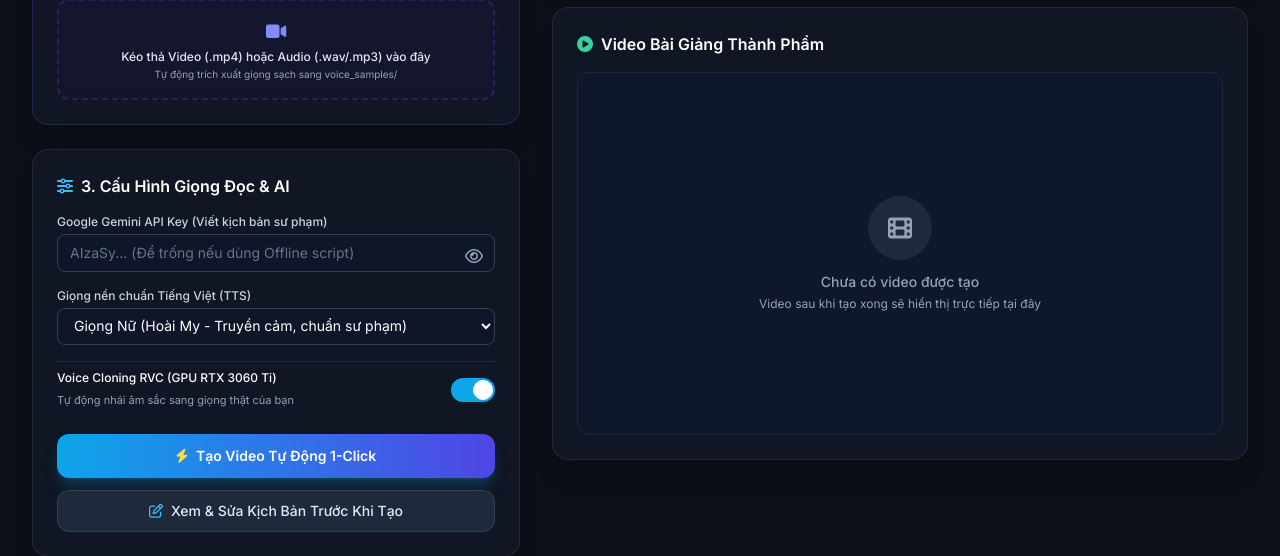
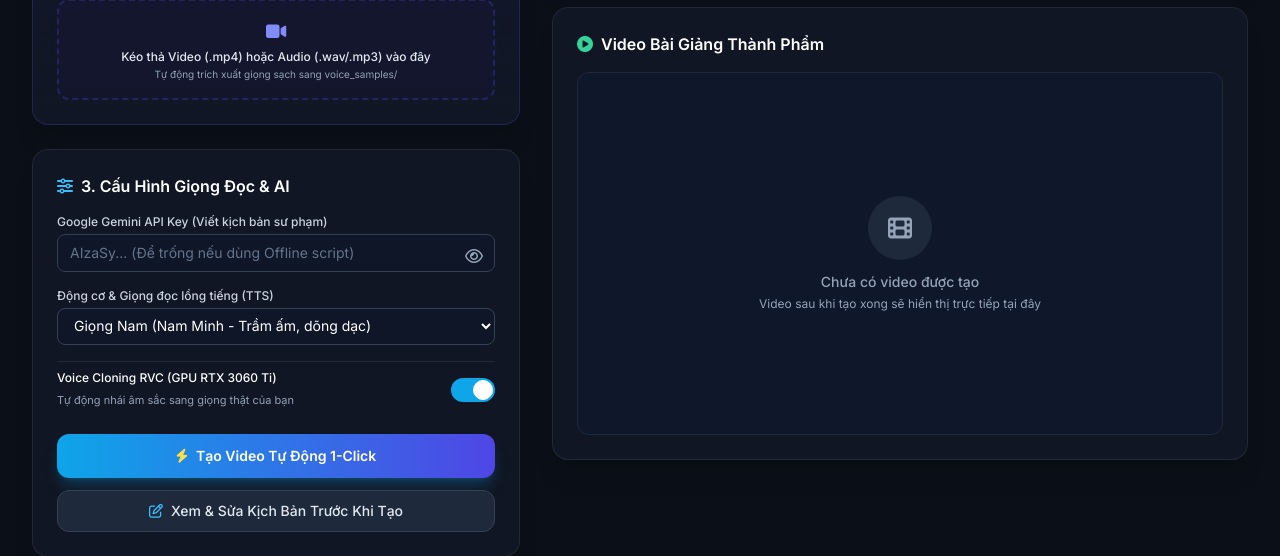
Before and after one commit to Nguyenluu2805/AI_Video_Agent_Generator, a Flask app: page / in a window 1280 px wide. Shown: the part 482-1038 px from the top of the page. Run offline with Flask 3, Linux system fonts and the light colour scheme; data that the repository does not hold is empty; some libraries are stand-ins or nearby versions.

Commit message:
feat: add voice engine selector in Web Studio supporting Microsoft Neural and EverAI voices

```diff
--- a/templates/index.html
+++ b/templates/index.html
@@ -148,11 +148,19 @@
 
                     <!-- Voice Selection -->
                     <div>
-                        <label class="block text-xs font-medium text-slate-300 mb-1">Giọng nền chuẩn Tiếng Việt (TTS)</label>
+                        <label class="block text-xs font-medium text-slate-300 mb-1">Động cơ & Giọng đọc lồng tiếng (TTS)</label>
                         <select id="voice-select" class="w-full bg-slate-900/90 border border-slate-700 rounded-lg px-3 py-2 text-sm text-white focus:outline-none focus:border-sky-500">
-                            <option value="vi-VN-HoaiMyNeural" selected>Giọng Nữ (Hoài My - Truyền cảm, chuẩn sư phạm)</option>
-                            <option value="vi-VN-NamMinhNeural">Giọng Nam (Nam Minh - Trầm ấm, dõng dạc)</option>
-                            <option value="vi-VN-Standard-A">Google Vietnamese</option>
+                            <optgroup label="🌟 Microsoft Neural TTS (Miễn phí / Tự nhiên)">
+                                <option value="vi-VN-NamMinhNeural" selected>Giọng Nam (Nam Minh - Trầm ấm, dõng dạc)</option>
+                                <option value="vi-VN-HoaiMyNeural">Giọng Nữ (Hoài My - Truyền cảm, sư phạm)</option>
+                            </optgroup>
+                            <optgroup label="🚀 EverAI Multilingual (Hỗ trợ tiếng Anh & Clone)">
+                                <option value="voice-9c25f795-6ed9-4fd4">✨ Giọng Clone Cá Nhân (Nguyên)</option>
+                                <option value="vi_male_lehoang_mb">Lê Hoàng (Nam - Miền Bắc)</option>
+                                <option value="vi_male_minhtriet_mb">Minh Triết (Nam - Miền Bắc)</option>
+                                <option value="vi_female_thuytrang_mb">Thùy Trang (Nữ - Miền Bắc)</option>
+                                <option value="vi_female_kieunhi_mn">Kiều Nhi (Nữ - Miền Nam)</option>
+                            </optgroup>
                         </select>
                     </div>
 
```
